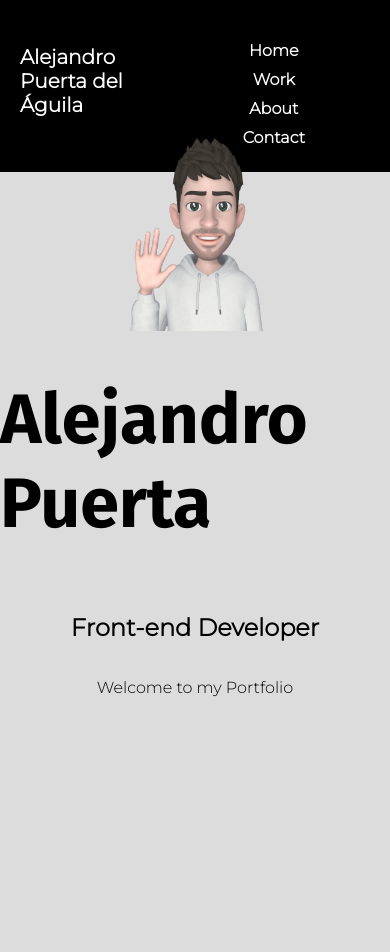
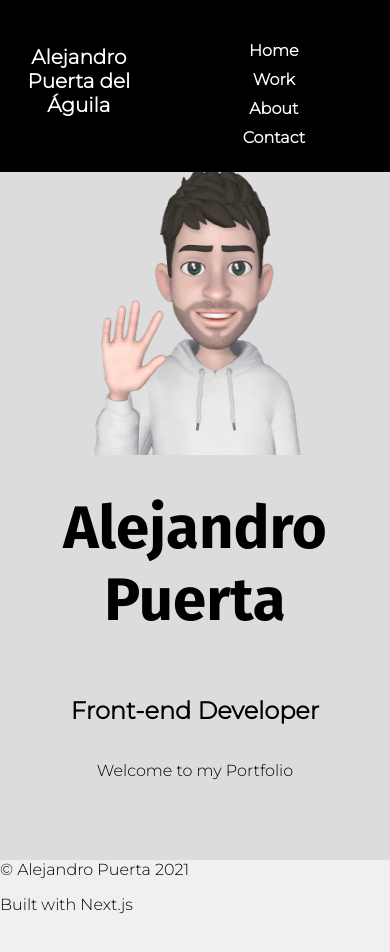
Before and after one commit to apuertadelaguila/portfolio, a Next.js app: page / in a window 390 px wide. Shown: the top 952 px of the page. Before the commit the page ends 844 px from the top, so only its background shows below. Built offline with nearby package versions, Linux system fonts and the light colour scheme.

Commit message:
home page styled, footer init

```diff
--- /dev/null
+++ b/components/Footer.js
@@ -0,0 +1,10 @@
+const Footer = () => {
+    return (
+        <footer>
+            <p>© Alejandro Puerta 2021</p>
+            <p>Built with Next.js</p>
+        </footer>
+    );
+}
+
+export default Footer;
--- a/components/Layout.js
+++ b/components/Layout.js
@@ -1,5 +1,6 @@
 import Head from 'next/head';
 import Navbar from '../components/Navbar';
+import Footer from './Footer';
 
 const Layout = ({ children }) => {
   return (
@@ -23,6 +24,7 @@ const Layout = ({ children }) => {
           crossorigin="anonymous"
         ></script>
       </div>
+      <Footer />
     </>
   );
 }
--- a/pages/index.js
+++ b/pages/index.js
@@ -7,13 +7,15 @@ export default function Home() {
 
   useEffect(() => {
     AOS.init({
-        duration: 1000
+      duration: 1000
     })
-}, [])
+  }, [])
 
   return (
     <div className="welcome" data-aos="slide-left">
-      <Image src="/Alex.png" width="180" height="200"/>
+      <div className="alex">
+        <Image src="/Alex.png" width="280" height="300" />
+      </div>
       <h1>Alejandro Puerta</h1>
       <h2>Front-end Developer</h2>
       <p>Welcome to my Portfolio</p>
--- a/styles/globals.css
+++ b/styles/globals.css
@@ -6,6 +6,7 @@ body {
   margin: 0;
   font-family: 'Montserrat', sans-serif;
   background-color: gainsboro;
+  width: 100%;
 }
 
 a {
@@ -24,16 +25,18 @@ nav {
   font-weight: bold;
   background-color: black;
   color: white;
-  position: absolute;
+  position: fixed;
   top: 0;
   overflow: hidden;
   width: 100%;
+  z-index: 1;
 }
 
 nav > div {
   font-size: 20px;
   display: flex;
   align-items: center;
+  text-align: center;
 }
 
 nav > div a:hover {
@@ -84,15 +87,9 @@ nav a:hover {
   }
 }
 
- .slide-in-top{-webkit-animation:slide-in-top 1s cubic-bezier(.47,0.000,.745,.715) both;animation:slide-in-top 1s cubic-bezier(.47,0.000,.745,.715) both;
-  width: 100%;
-  height: 100vh;
-  display: flex;
-  flex-direction: column;
+.container {
+  padding: auto;
 }
-
-
-@-webkit-keyframes slide-in-top{0%{-webkit-transform:translateY(-1000px);transform:translateY(-1000px);opacity:0}100%{-webkit-transform:translateY(0);transform:translateY(0);opacity:1}}@keyframes slide-in-top{0%{-webkit-transform:translateY(-1000px);transform:translateY(-1000px);opacity:0}100%{-webkit-transform:translateY(0);transform:translateY(0);opacity:1}}
 
 .second-p {
   width: 100%;
@@ -106,11 +103,27 @@ nav a:hover {
   flex-direction: column;
   justify-content: center;
   align-items: center;
+  text-align: center;
+}
+
+.alex {
+  position: absolute;
+  bottom: -7px;
+  right: 0;
+}
+
+@media only screen and (max-width: 487px) {
+
+  .alex {
+    position: relative;
+    margin-top: 100px;
+  }
+
 }
 
 .welcome h1 {
   font-family: 'Fira Sans', sans-serif;
-  font-size: 70px;
+  font-size: 60px;
   font-weight: 800;
 }
 
@@ -125,3 +138,9 @@ nav a:hover {
 .contact {
   margin-top: 100px;
 }
+
+footer {
+  background-color: rgb(240, 240, 240);
+  z-index: 1;
+  height: 100px;
+}
```
Lines whose indentation alone changed are shown as unchanged.
